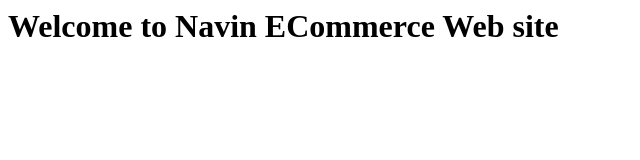
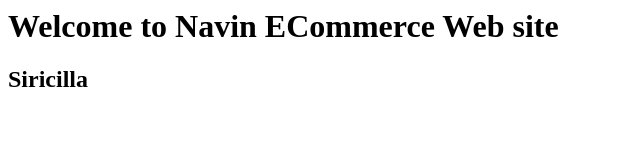
Before and after one commit to pr7-icon/FurnitureEcommerce, a plain HTML site: page index.html in a window 1280 px wide. Shown: the whole page, without its empty margins (0-640 px from the left). Drawn offline with Linux system fonts and the light colour scheme.

Commit message:
added address by Naveen

```diff
--- a/index.html
+++ b/index.html
@@ -1 +1,3 @@
 <h1> Welcome to Navin ECommerce Web site </h1>
+
+<h2> Siricilla</h2>
```
